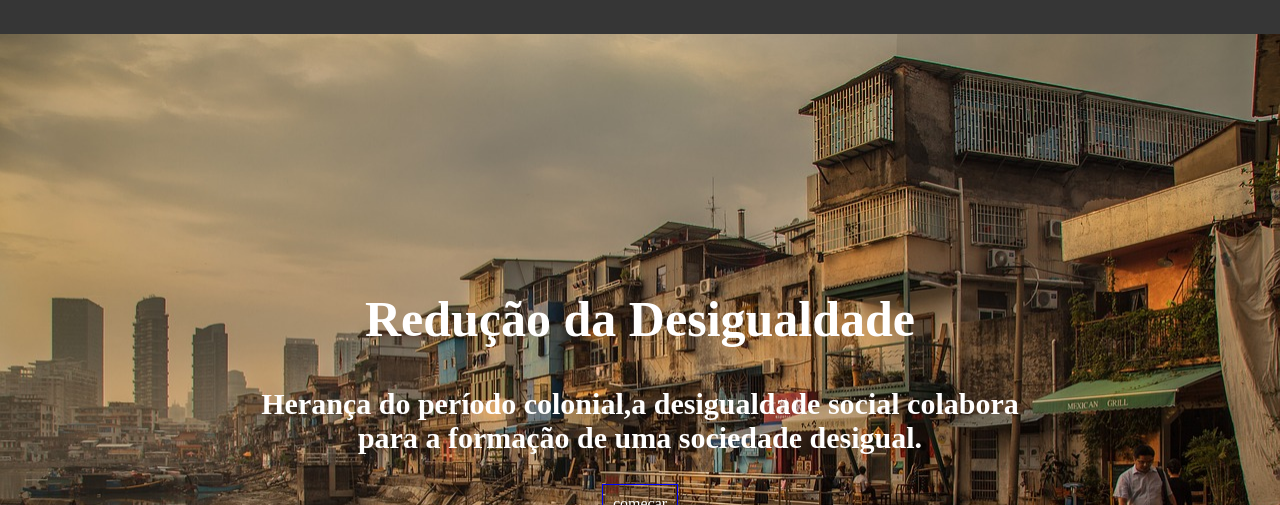
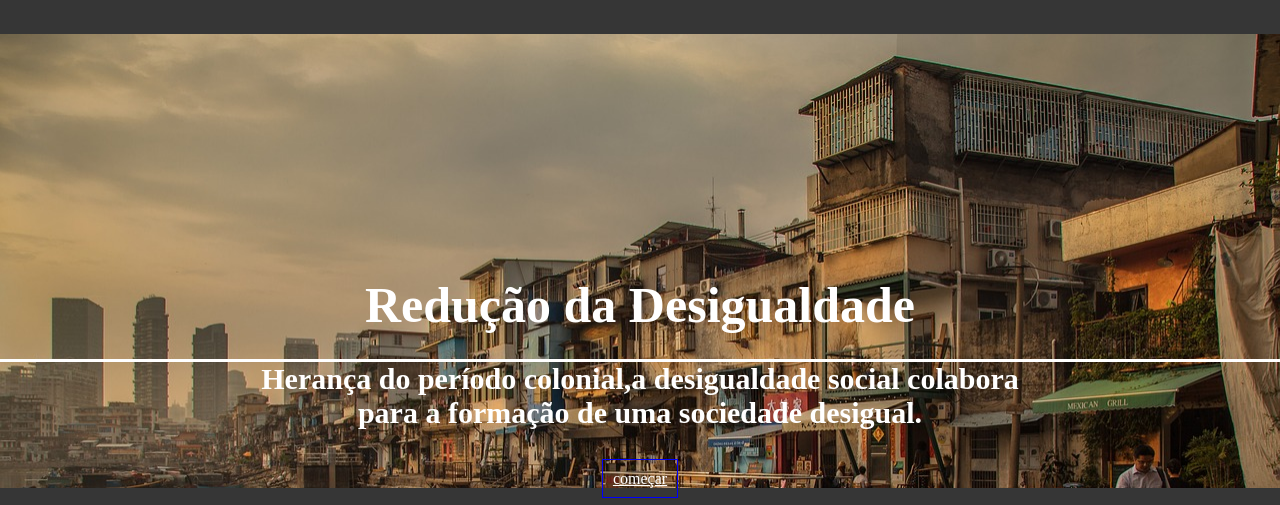
Before and after one commit to 522609/meu-primeiro-site-02, a plain HTML site: page index.html in a window 1280 px wide. Shown: the top 505 px of the page. Drawn offline with Linux system fonts and the light colour scheme; grey boxes are pictures that could not be loaded.

Commit message:
Update style.css

```diff
--- a/style.css
+++ b/style.css
@@ -1,12 +1,14 @@
 body{
     background-color:rgba(0, 0, 0, 0.788);
     color:white;
+    padding:20 px;
+    margin-top:auto;
 }
 #imagem-fundo{
     background: url('xiamen-824233_1280.jpg');
     height: 100%;
     text-align: center;
-    background-size: cover;
+    background-image: cover;
 }
 html,body{
     margin: 0;
@@ -15,6 +17,7 @@ html,body{
     color:white;
     padding-top: 20%;
     font-size: 50px;
+    line-height:0.6;
 
 }
 #subtitulo{
@@ -23,6 +26,7 @@ html,body{
     padding-left: 20%;
     padding-right: 20%;
     font-size: 30px;
+    border-top:3px solid white;
 }
 #ação{
     color: white;
```
